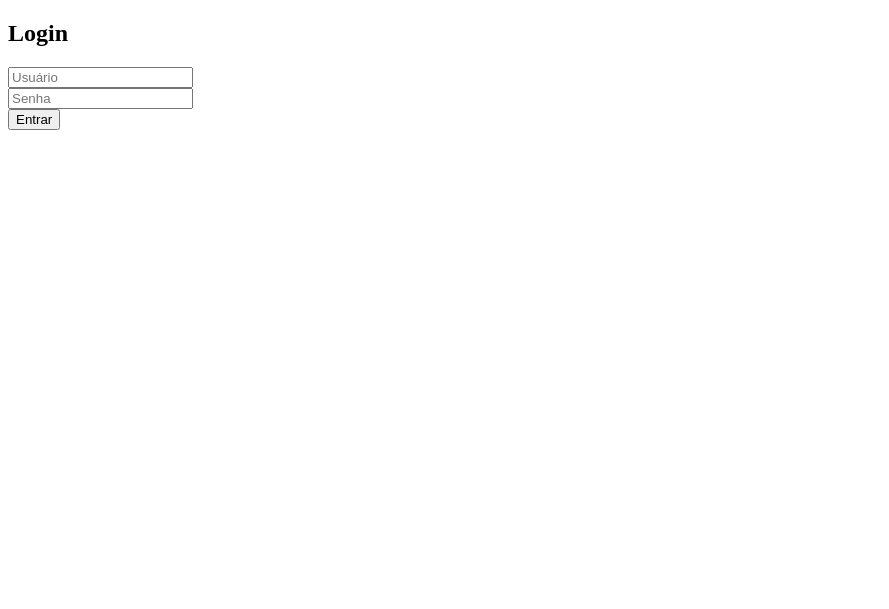
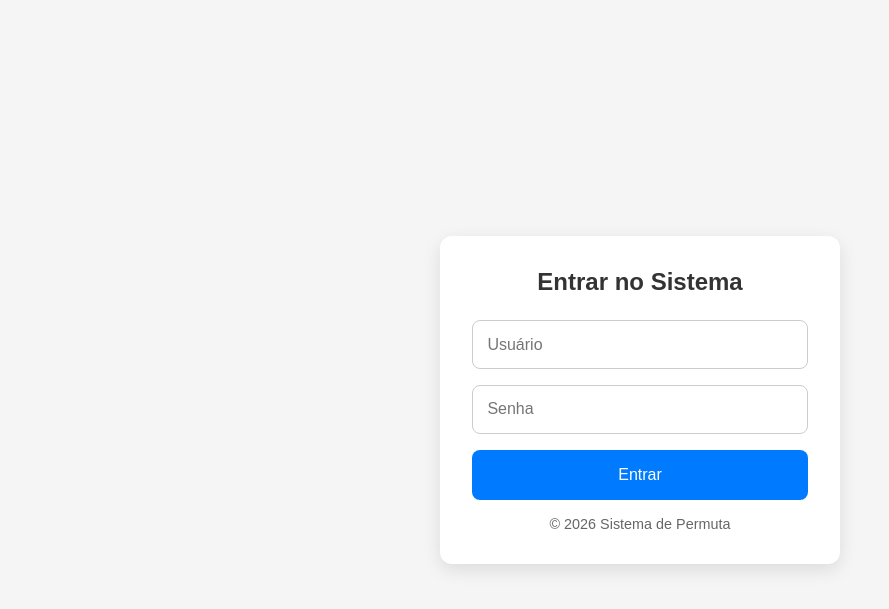
Before and after one commit to azvdocarlos/permuta, a Flask app: page /login in a window 1280 px wide. Shown: the top 609 px of the page, without its empty margins (0-889 px from the left). Run offline with Flask 3, Linux system fonts and the light colour scheme.

Commit message:
Update login.html

```diff
--- a/templates/login.html
+++ b/templates/login.html
@@ -1,14 +1,86 @@
 <!DOCTYPE html>
-<html>
+<html lang="pt-BR">
 <head>
-    <title>Login</title>
+<meta charset="UTF-8">
+<meta name="viewport" content="width=device-width, initial-scale=1.0">
+<title>Login</title>
+<style>
+    /* Reset rápido */
+    * { box-sizing: border-box; margin: 0; padding: 0; font-family: Arial, sans-serif; }
+
+    body {
+        background: #f5f5f5;
+        display: flex;
+        justify-content: center;
+        align-items: center;
+        height: 100vh;
+    }
+
+    .login-container {
+        background: #fff;
+        padding: 2rem;
+        border-radius: 12px;
+        box-shadow: 0 6px 18px rgba(0,0,0,0.1);
+        width: 90%;
+        max-width: 400px;
+    }
+
+    h2 {
+        text-align: center;
+        margin-bottom: 1.5rem;
+        color: #333;
+    }
+
+    input {
+        width: 100%;
+        padding: 0.9rem;
+        margin-bottom: 1rem;
+        border: 1px solid #ccc;
+        border-radius: 8px;
+        font-size: 1rem;
+    }
+
+    button {
+        width: 100%;
+        padding: 1rem;
+        background: #007BFF;
+        color: #fff;
+        font-size: 1rem;
+        border: none;
+        border-radius: 8px;
+        cursor: pointer;
+        transition: background 0.3s;
+    }
+
+    button:hover {
+        background: #0056b3;
+    }
+
+    .footer {
+        text-align: center;
+        margin-top: 1rem;
+        font-size: 0.9rem;
+        color: #666;
+    }
+
+    @media(max-width: 350px) {
+        .login-container {
+            padding: 1.5rem;
+        }
+    }
+</style>
 </head>
 <body>
-    <h2>Login</h2>
-    <form method="POST">
-        <input type="text" name="usuario" placeholder="Usuário" required><br>
-        <input type="password" name="senha" placeholder="Senha" required><br>
-        <button type="submit">Entrar</button>
-    </form>
+    <div class="login-container">
+        <h2>Entrar no Sistema</h2>
+        <form method="POST">
+            <input type="text" name="usuario" placeholder="Usuário" required>
+            <input type="password" name="senha" placeholder="Senha" required>
+            <button type="submit">Entrar</button>
+        </form>
+        <div class="footer">
+            &copy; 2026 Sistema de Permuta
+        </div>
+    </div>
 </body>
 </html>
```
